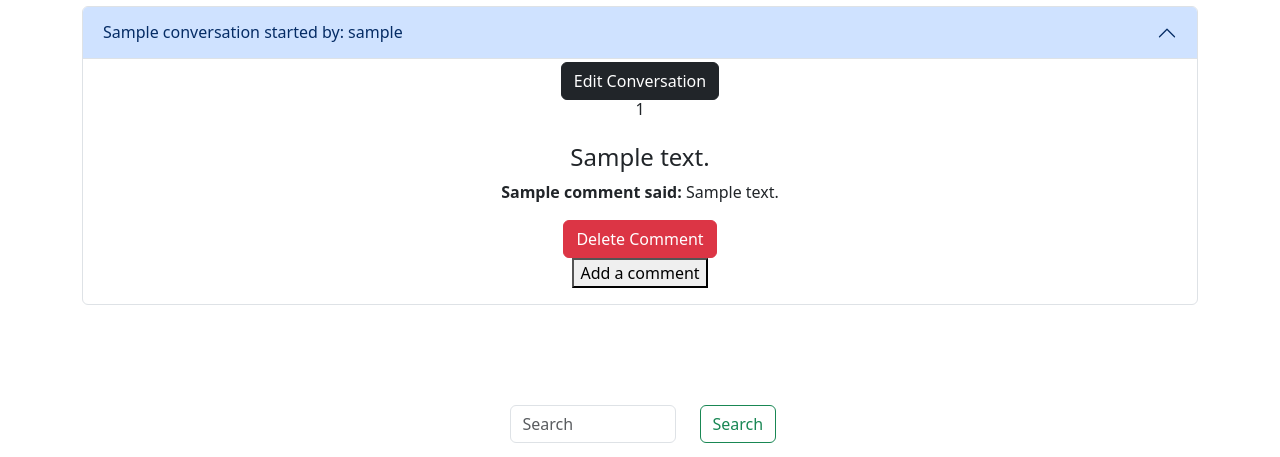
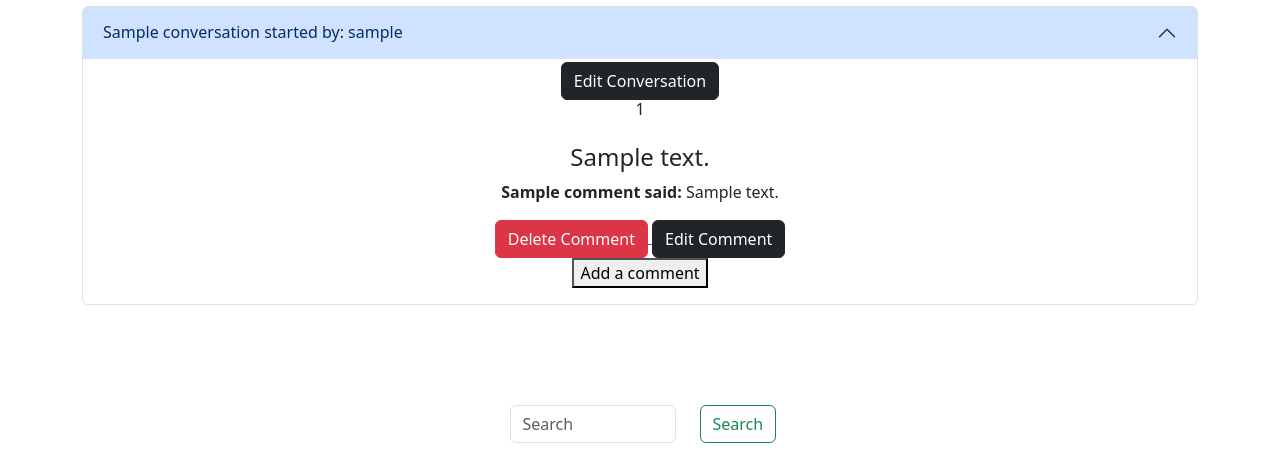
Before and after one commit to GeorgeOsborn97/project-4-the-festival-grounds, a Django app: a page that uses templates/room_view.html in a window 1280 px wide. Shown: the part 283-740 px from the top of the page. Run offline with Django 3.2, Linux system fonts and the light colour scheme; a user stored in the database is signed in; tables that the repository leaves empty hold one stand-in row (values such as "Sample post"); some libraries are stand-ins or nearby versions.

Commit message:
add edit comment view to complete all CRUD functionality

```diff
--- a/forum/forms.py
+++ b/forum/forms.py
@@ -38,3 +38,12 @@ class CommentForm(forms.ModelForm):
             'body',
             'conversation'
         ]
+
+
+class EditCommentForm(forms.ModelForm):
+    class Meta:
+        model = Comments
+        fields = [
+            'name',
+            'body',
+        ]
--- a/forum/urls.py
+++ b/forum/urls.py
@@ -9,4 +9,5 @@ urlpatterns = [
     path('delete_conversation/<conversation_id>', views.delete_conversation, name='delete_conversation'),
     path('delete_comment/<comment_id>', views.delete_comment, name='delete_comment'),
     path('edit_conversation/<conversation_id>', views.edit_conversation.as_view(), name='edit'),
+    path('edit_comment/<comment_id>', views.edit_comment.as_view(), name='edit_comment'),
 ]
--- a/forum/views.py
+++ b/forum/views.py
@@ -4,16 +4,9 @@ from django.views import generic, View
 from django.http import HttpResponseRedirect
 from django.contrib.auth.models import User
 from .models import Rooms, Conversations, Comments
-from .forms import RoomForm, ConversationForm, CommentForm
+from .forms import RoomForm, ConversationForm, CommentForm, EditCommentForm
 
 # Create your views here.
-
-
-#class RoomList(generic.ListView):
-#    model = Rooms
-#    queryset = Rooms.objects.order_by('created_on')
-#    template_name = 'index.html'
-#    paginate_by = 5
 
 
 class RoomList(View):
@@ -55,13 +48,6 @@ class RoomList(View):
             'form': RoomForm(),
         }
         return render(request, '../templates/index.html', context)
-
-
-#class YourRoomList(generic.ListView):
-#    model = Rooms
-#    queryset = Rooms.objects.order_by('created_on')
-#    template_name = 'your_rooms.html'
-#    paginate_by = 5
 
 
 class YourRoomList(View):
@@ -116,6 +102,7 @@ class RoomView(View):
         room_form = RoomForm(request.POST, instance=room)
 
         if room_form.is_valid():
+            room_form.instance.title = room.title
             room_form.save()
 
         form = ConversationForm(request.POST)
@@ -175,6 +162,7 @@ class RoomView(View):
         room_form = RoomForm(request.POST, instance=room)
 
         if room_form.is_valid():
+            room_form.instance.title = room.title
             room_form.save()
 
         form = ConversationForm(request.POST)
@@ -266,6 +254,40 @@ class edit_conversation(View):
         return HttpResponseRedirect(reverse('in_room', args=[slug]))
 
 
+class edit_comment(View):
+    def get(self, request, comment_id, *args, **kwargs):
+        comment_queryset = Comments.objects.all()
+        comment = get_object_or_404(comment_queryset, id=comment_id)
+
+        comment_form = EditCommentForm(request.GET, instance=comment)
+
+        if comment_form.is_valid():
+            comment_form.save()
+
+        context = {
+            'comment': comment,
+            'comments': comment_queryset,
+            'form': comment_form
+         }
+        return render(request, '../templates/edit_comment.html', context)
+
+    def post(self, request, comment_id, *args, **kwargs):
+        comment_queryset = Comments.objects.all()
+        comment = get_object_or_404(comment_queryset, id=comment_id)
+        slug = comment.room.slug
+        comment_form = EditCommentForm(request.POST, instance=comment)
+
+        if comment_form.is_valid():
+            comment_form.save()
+
+        context = {
+            'comment': comment,
+            'comments': comment_queryset,
+            'form': comment_form
+         }
+        return HttpResponseRedirect(reverse('in_room', args=[slug]))
+
+
 def delete_room(request, room_id):
     room = Rooms.objects.get(id=room_id)
     room.delete()
--- a/templates/room_view.html
+++ b/templates/room_view.html
@@ -70,6 +70,9 @@
                         {% if  user == comment.creator or user == room.creator %}
                         <a href="/delete_comment/{{ comment.id }}">
                             <button type="button" class="btn btn-danger" id="liveAlertBtn">Delete Comment</button>
+                        </a>
+                        <a href="{% url 'edit_comment' comment.id %}">
+                            <button type="button" name="edit" class="btn btn-dark">Edit Comment</button>
                         </a>
                         {% endif %}
                         {% endif %}
```
Also changed, not shown: templates/edit_comment.html (added, +13 -0 lines).
